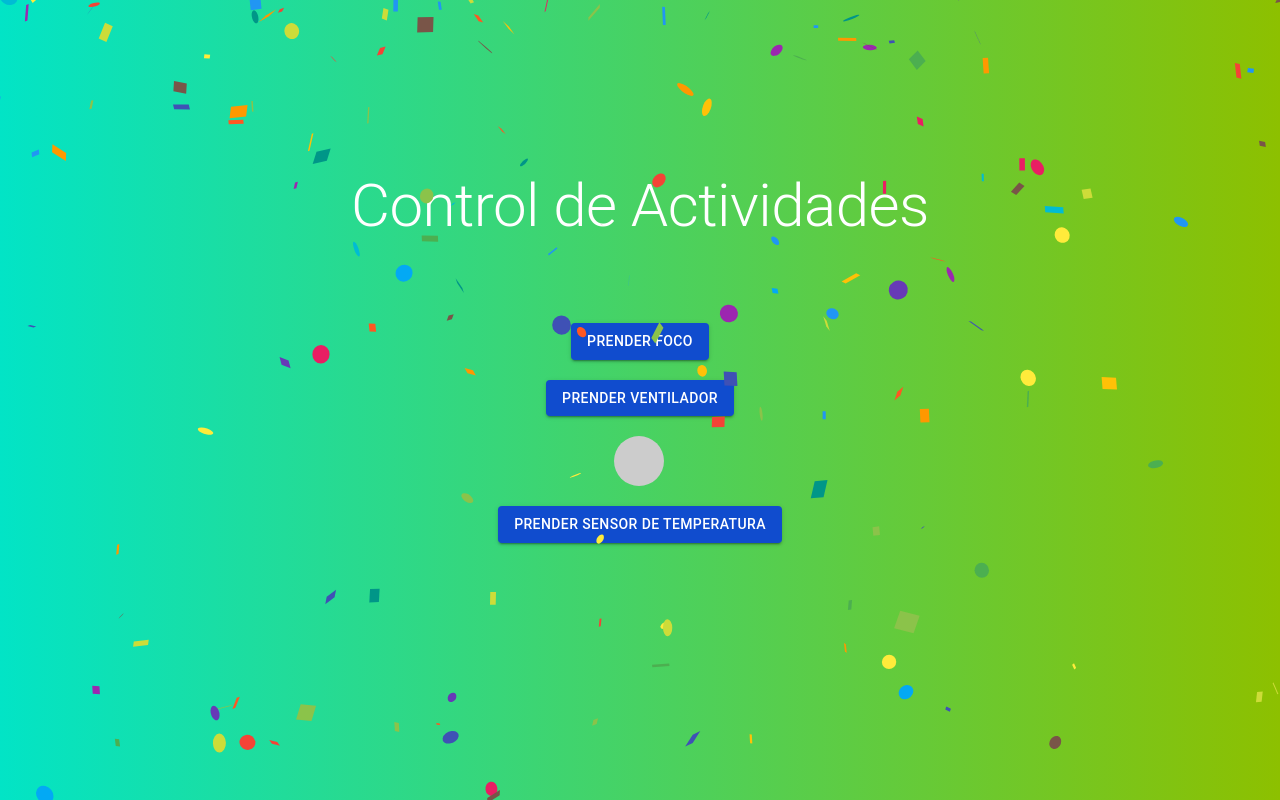
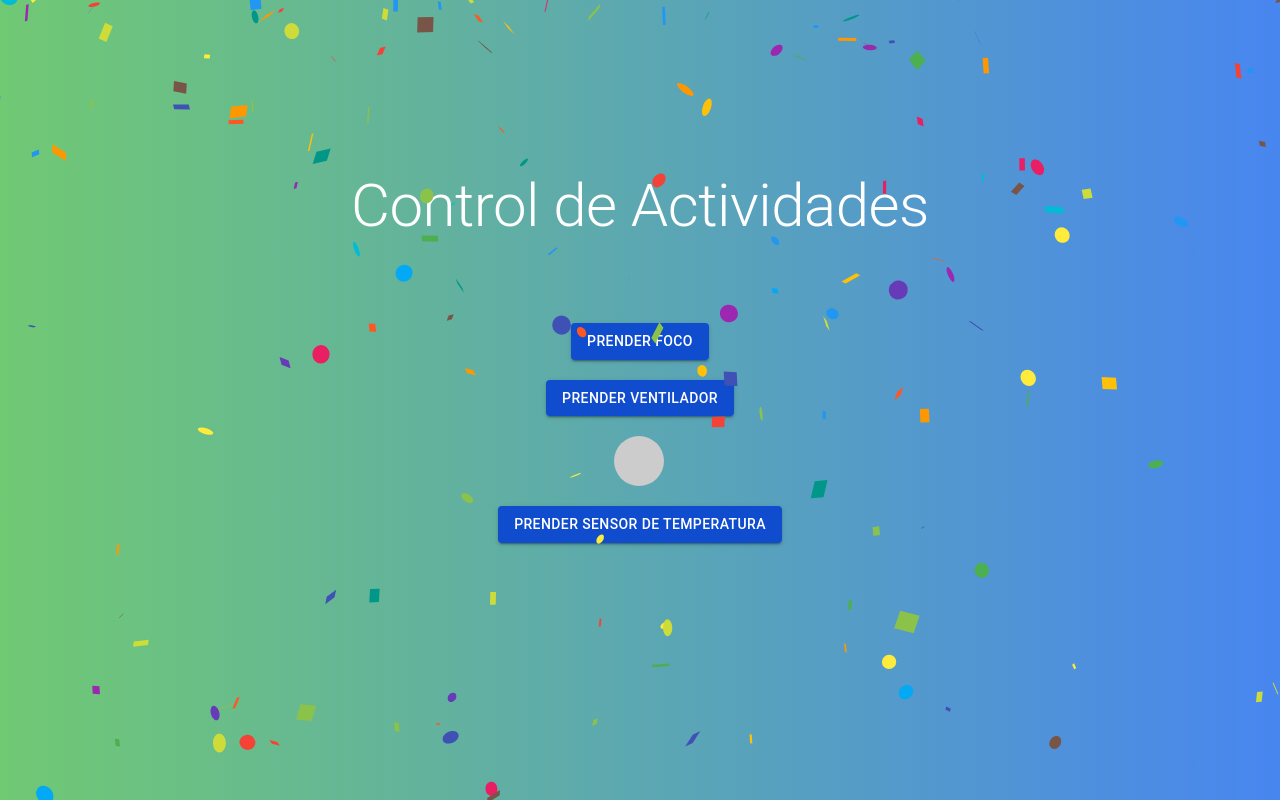
Before and after one commit to nicoleabril/Proyecto_IOT, a React (Create React App) app: page /ControlActividades in a window 1280 px wide. Built offline with nearby package versions, Linux system fonts and the light colour scheme.

Commit message:
igualar fondos

```diff
--- a/src/assets/styles/Control.css
+++ b/src/assets/styles/Control.css
@@ -1,6 +1,6 @@
 .Control {
   text-align: center;
-  background: linear-gradient(to right, #02e4c6, #8dc000);
+  background: linear-gradient(to right,  #70c973, #4886f0);
   height: 100vh;
   width: 100vw;
   padding: 170px;
```
